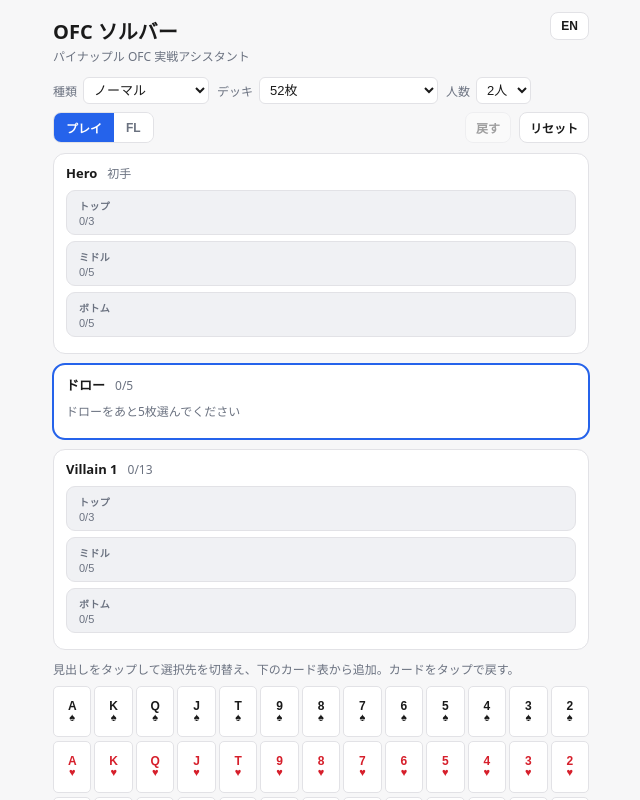
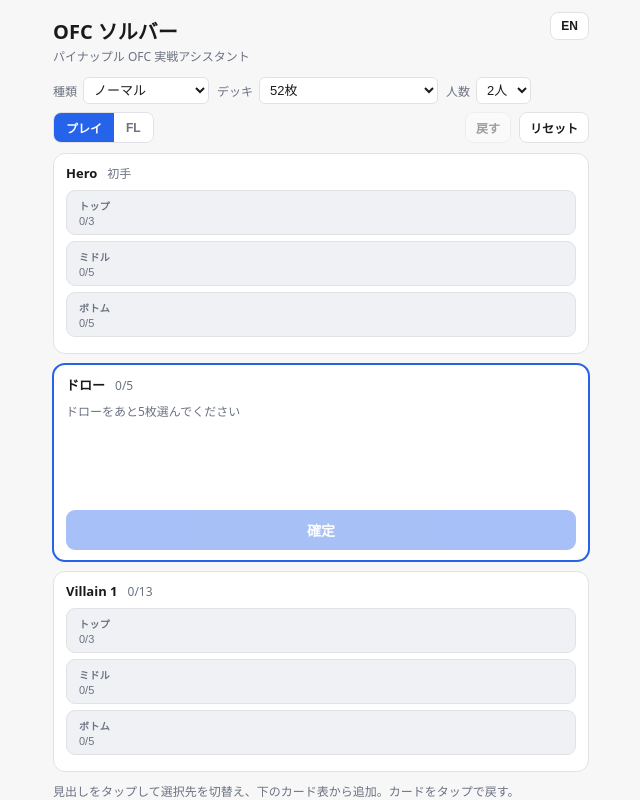
Before and after one commit to morip0126/ofc-solver, a React (Vite) app: page / in a window 1280 px wide. Shown: the top 800 px of the page, without its empty margins (319-959 px from the left). Built offline with nearby package versions, Linux system fonts and the light colour scheme.

Commit message:
Keep draw panel layout stable with fixed grid and deferred destination buttons
Co-Authored-By: Claude Opus 4.8 <noreply@anthropic.com>

```diff
--- a/src/App.tsx
+++ b/src/App.tsx
@@ -591,25 +591,33 @@ export default function App() {
               {pool.length}/{expectedDraw}
             </span>
           </div>
-          {pool.length < expectedDraw && (
-            <p className="hint">{t(lang, 'drawPrompt', { n: expectedDraw - pool.length })}</p>
-          )}
-          {pool.length > 0 && (
-            <div className="pool-cards">
+          <p className="hint pool-hint">
+            {pool.length < expectedDraw
+              ? t(lang, 'drawPrompt', { n: expectedDraw - pool.length })
+              : t(lang, heroCount === 0 ? 'assignHintInitial' : 'assignHintStreet')}
+          </p>
+          {/* ドロー枚数分の固定グリッド。置き先ボタンは全カード選択後まで
+              visibility:hidden でスペースだけ確保し、選択前後でレイアウトを変えない。 */}
+          <div
+            className="pool-cards"
+            style={{ gridTemplateColumns: `repeat(${expectedDraw}, minmax(0, 1fr))` }}
+          >
             {pool.map((c) => {
               const id = cardId(c)
               const dest = assign[id]
+              const showDest = pool.length === expectedDraw
               return (
                 <div className="pool-card" key={id}>
                   <button type="button" className="pool-card-btn" onClick={() => onPickerToggle(c)}>
                     <CardGlyph card={c} />
                   </button>
-                    <div className="dest-btns">
+                  <div className="dest-btns" style={{ visibility: showDest ? 'visible' : 'hidden' }}>
                     {ROWS.map((r) => (
                       <button
                         type="button"
                         key={r}
                         className={dest === r ? 'on' : ''}
+                        disabled={!showDest}
                         onClick={() => setDest(id, r)}
                       >
                         {t(lang, r as MessageKey).slice(0, 1)}
@@ -619,6 +627,7 @@ export default function App() {
                       <button
                         type="button"
                         className={`dest-discard ${dest === 'discard' ? 'on' : ''}`}
+                        disabled={!showDest}
                         onClick={() => setDest(id, 'discard')}
                       >
                         {t(lang, 'discardLabel').slice(0, 1)}
@@ -629,17 +638,9 @@ export default function App() {
               )
             })}
           </div>
-          )}
-          {pool.length === expectedDraw && (
-            <>
-              <p className="hint">
-                {t(lang, heroCount === 0 ? 'assignHintInitial' : 'assignHintStreet')}
-              </p>
           <button type="button" className="primary-btn" disabled={!commitState.valid} onClick={commit}>
             {t(lang, 'commit')}
           </button>
-            </>
-          )}
         </section>
       )}
 
--- a/src/index.css
+++ b/src/index.css
@@ -313,11 +313,13 @@ button {
 }
 
 /* --- pool --- */
+/* ドロー枚数分の固定グリッド（列数は inline style で指定）。
+   カード+置き先ボタンの1行分を常に確保し、選択の進行でパネルの高さが変わらないようにする。 */
 .pool-cards {
-  display: flex;
+  display: grid;
   gap: 8px;
-  flex-wrap: wrap;
   margin-bottom: 8px;
+  min-height: 62px;
 }
 
 .pool-card {
@@ -325,6 +327,7 @@ button {
   flex-direction: column;
   align-items: center;
   gap: 4px;
+  min-width: 0;
 }
 
 .pool-card-btn {
@@ -344,11 +347,16 @@ button {
   background: var(--panel);
   color: var(--muted);
   border-radius: 5px;
-  min-width: 24px;
-  padding: 3px 4px;
+  min-width: 20px;
+  padding: 3px 3px;
   font-size: 11px;
   font-weight: 700;
   cursor: pointer;
+}
+
+/* ドロー中/確定待ちでヒント文が入れ替わっても高さが動かないよう2行分を確保 */
+.pool-hint {
+  min-height: 2.5em;
 }
 
 .dest-btns button.on {
```
Lines whose indentation alone changed are shown as unchanged.
